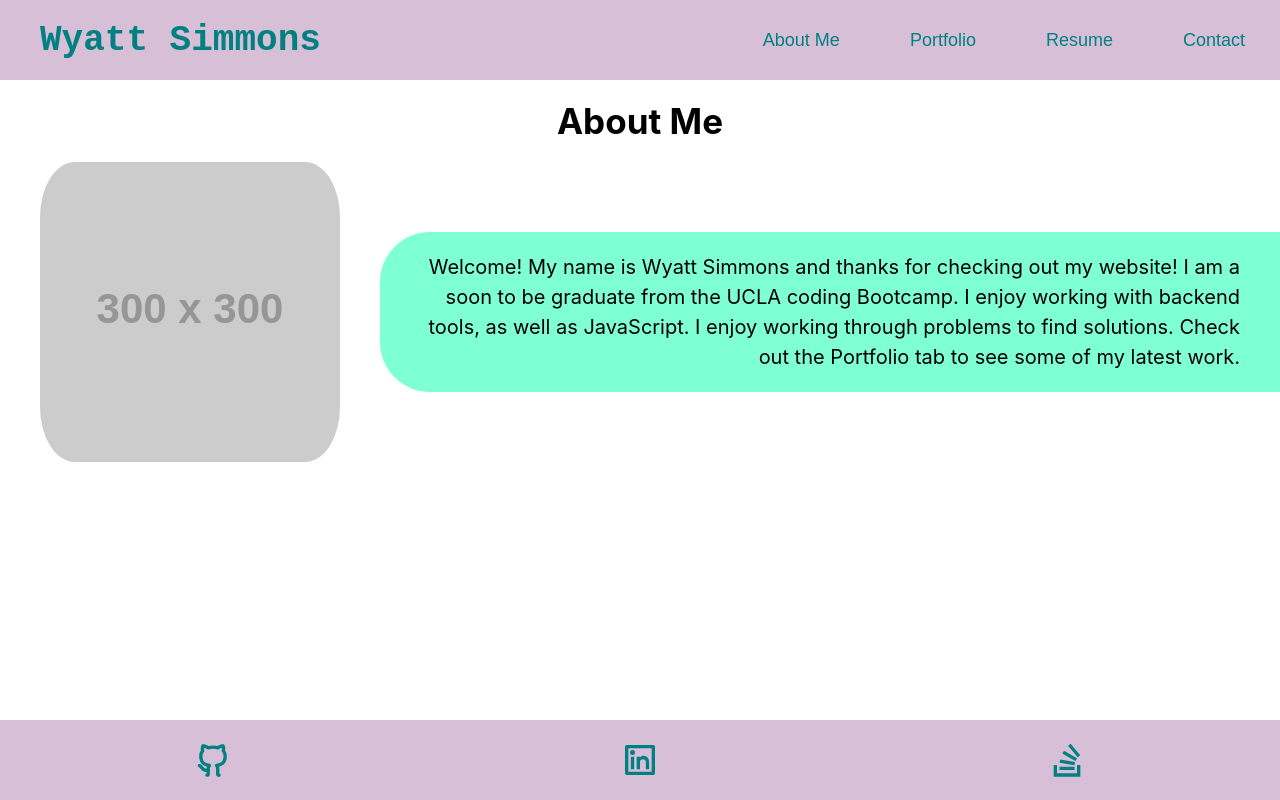
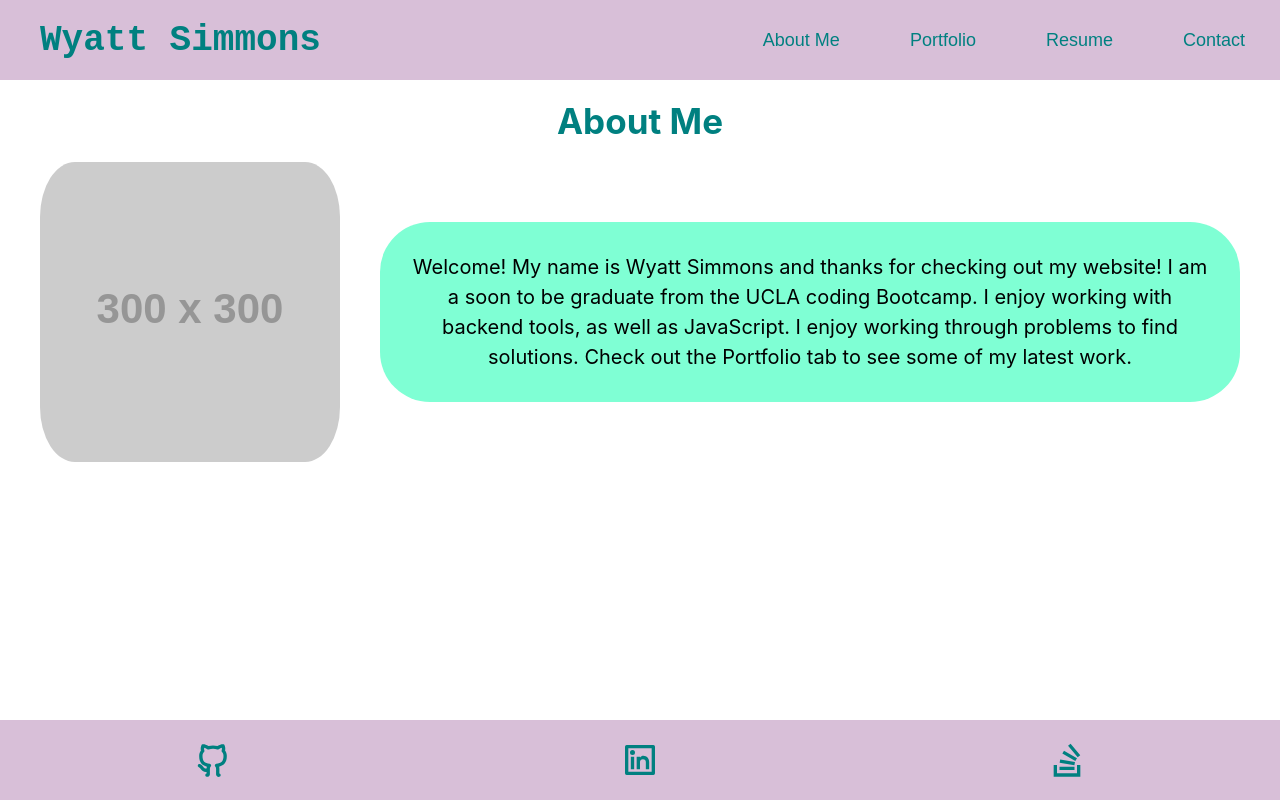
Before and after one commit to simmonsW/react-portfolio, a React (Create React App) app: page / in a window 1280 px wide. Built offline with nearby package versions, Linux system fonts and the light colour scheme.

Commit message:
added About slide in animation

```diff
--- a/src/App.css
+++ b/src/App.css
@@ -2,6 +2,10 @@
   margin: 0;
   padding: 0;
   box-sizing: border-box;
+}
+
+html {
+  overflow-x: hidden;
 }
 
 /* .App {
@@ -43,6 +47,10 @@
   }
 } */
 
+/**********/
+/* HEADER */
+/**********/
+
 header {
   height: 80px;
   background-color: thistle;
@@ -58,6 +66,10 @@ header h1 {
   padding: 10px;
   margin-left: 30px;
 }
+
+/*******/
+/* NAV */
+/*******/
 
 nav ul {
   list-style: none;
@@ -85,10 +97,15 @@ nav ul li a:hover {
   border-radius: 50px;
 }
 
+/*********/
+/* ABOUT */
+/*********/
+
 .about-me {
   display: flex;
   flex-wrap: wrap;
   justify-content: center;
+  animation: slide_in_right 1s ease;
 }
 
 #about {
@@ -96,14 +113,15 @@ nav ul li a:hover {
   font-size: 35px;
   display: flex;
   justify-content: center;
+  color: teal;
 }
 
 .about-content {
   display: flex;
   align-items: center;
   justify-content: space-around;
-  /* background-color: aliceblue;
-  border-radius: 50px; */
+  /* background-color: aliceblue; */
+  /* border-radius: 50px; */
 }
 
 .about-content img {
@@ -113,14 +131,34 @@ nav ul li a:hover {
 
 .about-content p {
   background-color: aquamarine;
-  padding: 20px;
-  padding-right: 40px;
-  border-radius: 50px 0px 0px 50px;
-  text-align: right;
+  padding: 30px;
+  margin-right: 40px;
+  border-radius: 50px;
+  text-align: center;
   font-size: 20px;
   line-height: 1.5em;
 }
 
+/***********/
+/* CONTACT */
+/***********/
+
+/**********/
+/* RESUME */
+/**********/
+
+/*************/
+/* PORTFOLIO */
+/*************/
+
+/***********/
+/* PROJECT */
+/***********/
+
+
+/**********/
+/* FOOTER */
+/**********/
 
 footer {
   background-color: thistle;
@@ -138,3 +176,18 @@ footer a {
   font-size: 40px;
   margin-top: 10px;
 }
+
+@keyframes slide_in_right {
+  0% {
+    opacity: 0;
+    transform: translateX(800px);
+  }
+  50% {
+    opacity: 0.75;
+    transform: translateX(-30px);
+  }
+  100% {
+    opacity: 1;
+    transform: translateX(0px);
+  }
+}
```
